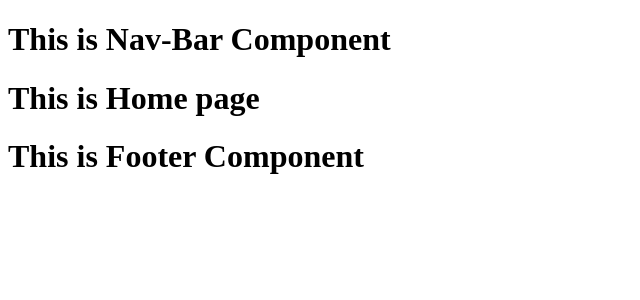
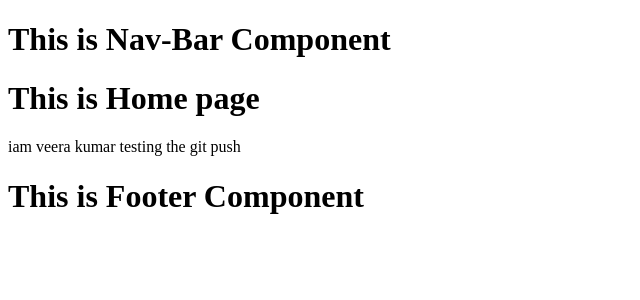
Before and after one commit to Events-Management-Systems/event-management, a React (Vite) app: page / in a window 1280 px wide. Shown: the top 300 px of the page, without its empty margins (0-640 px from the left). Built offline with nearby package versions, Linux system fonts and the light colour scheme.

Commit message:
this is first testing push commit

```diff
--- a/src/pages/Home.jsx
+++ b/src/pages/Home.jsx
@@ -2,6 +2,7 @@ export default function Home(){
     return(
         <>
         <h1>This is Home page</h1>
+        <p>iam veera kumar testing the git push</p>
         </>
     )
 }
```
